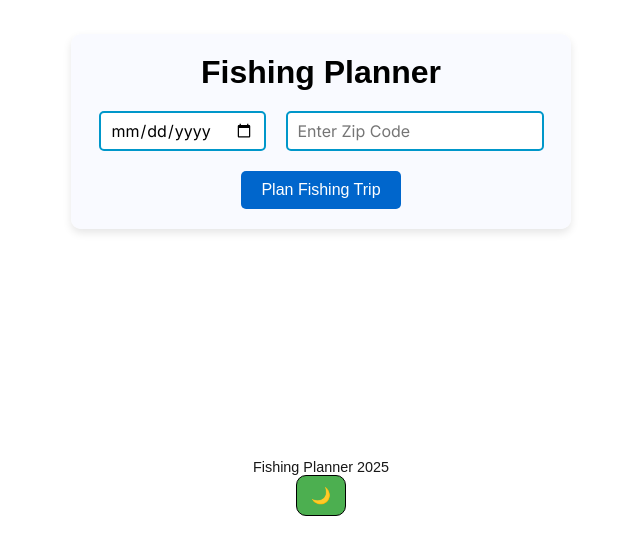
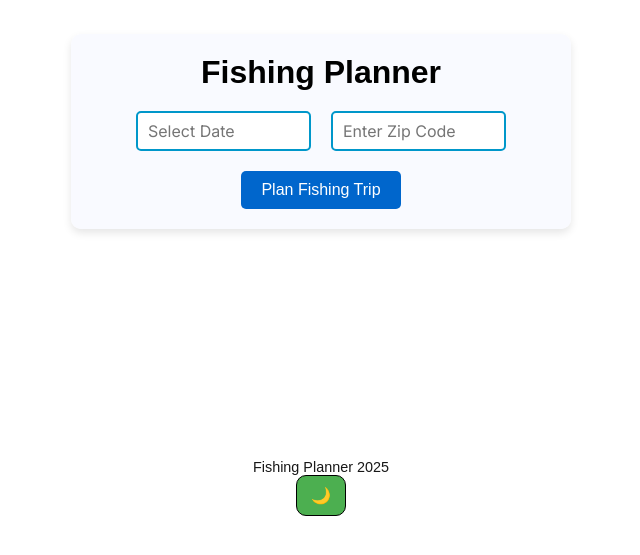
Before and after one commit to msaemrow/fishingPlanner, a Next.js app: page / in a window 1280 px wide. Shown: the part 233-788 px from the top of the page, without its empty margins (319-959 px from the left). Built offline with nearby package versions, Linux system fonts and the light colour scheme.

Commit message:
added more styling to date input and updated input type to be dynamic to show placeholder message

```diff
--- a/src/components/DateZipCodePicker.module.css
+++ b/src/components/DateZipCodePicker.module.css
@@ -26,8 +26,10 @@
 .dateInput {
   padding: 10px;
   height: 40px;
+  max-width: 175px;
   font-family: var(--font-inter), sans-serif;
   font-size: 1rem;
+  text-align: left;
   background-color: var(--inputBackgroundColor);
   color: var(--inputFontColor);
   border: 2px solid var(--inputBorder);
--- a/src/components/DateZipCodePicker.tsx
+++ b/src/components/DateZipCodePicker.tsx
@@ -24,11 +24,13 @@ export default function DateZipCodePicker({
 
       <div className={styles.controls}>
         <input
-          type="date"
+          type="text"
           value={date}
           onChange={handleDateChange}
           className={styles.dateInput}
           placeholder="Select Date"
+          onFocus={(e) => (e.target.type = "date")}
+          onBlur={(e) => (e.target.type = "text")}
         />
         <input
           type="text"
```
